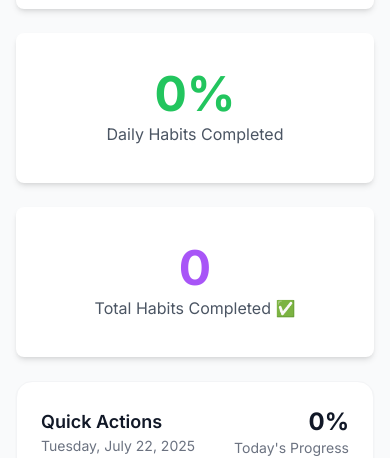
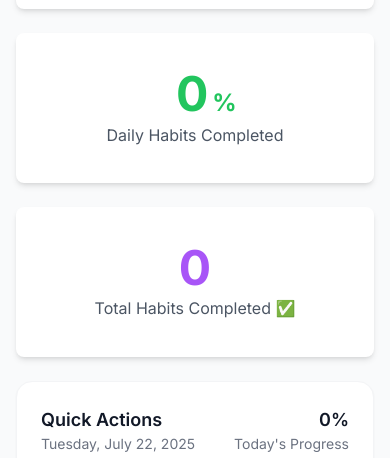
Before and after one commit to MeenakshiAM/Habitheat, a React (Vite) app in the folder project/: page / in a window 390 px wide. Shown: the part 386-844 px from the top of the page. Built offline with nearby package versions, Linux system fonts and the light colour scheme.

Commit message:
Fix Mobile Resposiveness

```diff
--- a/project/src/components/QuickActions.tsx
+++ b/project/src/components/QuickActions.tsx
@@ -39,7 +39,7 @@ export const QuickActions: React.FC<QuickActionsProps> = ({ habits, onMarkToday,
           </p>
         </div>
         <div className="text-right">
-          <div className="text-2xl font-bold text-gray-900 dark:text-white">
+          <div className="text-lg font-semibold text-gray-900 dark:text-white">
             {completionRate}%
           </div>
           <div className="text-sm text-gray-500 dark:text-gray-400">
--- a/project/src/components/widgets/DailyCompletionRateWidget.tsx
+++ b/project/src/components/widgets/DailyCompletionRateWidget.tsx
@@ -17,8 +17,9 @@ const DailyCompletionRateWidget: React.FC<DailyCompletionRateWidgetProps> = ({ c
     // Replaced inline style with Tailwind CSS classes
     <div className="bg-white dark:bg-gray-800 rounded-lg p-6 text-center shadow-md
                 flex flex-col justify-center items-center min-h-[150px]">
-      <div className="text-5xl font-bold text-green-500 mb-1"> {/* Adjusted color to a green */}
-        {completionPercentage}%
+      <div className="flex items-baseline justify-center mb-1">
+        <span className="text-5xl font-bold text-green-500">&nbsp;&nbsp;{completionPercentage}</span>
+        <span className="text-2xl font-bold text-green-500 ml-1">%</span>
       </div>
       <div className="text-base text-gray-600 dark:text-gray-300">Daily Habits Completed</div>
       {totalHabitsToday > 0 && (
```
